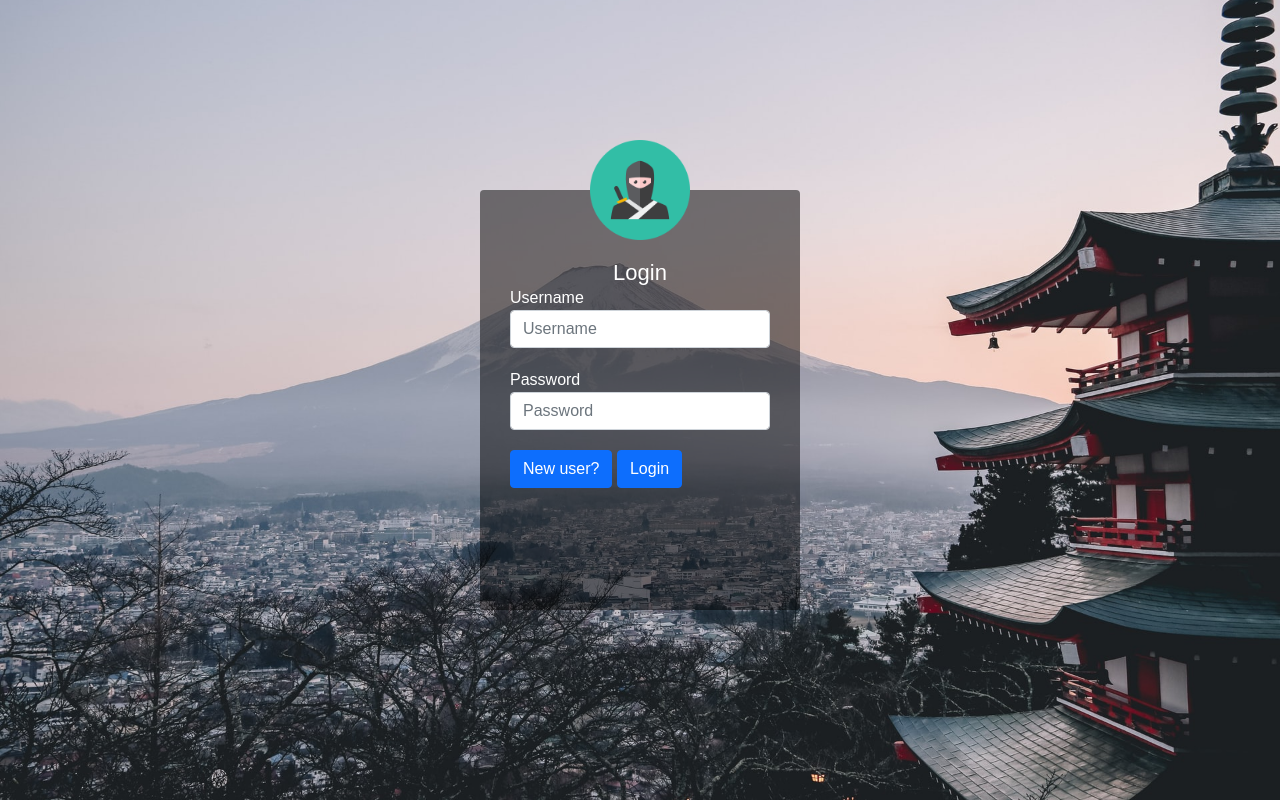
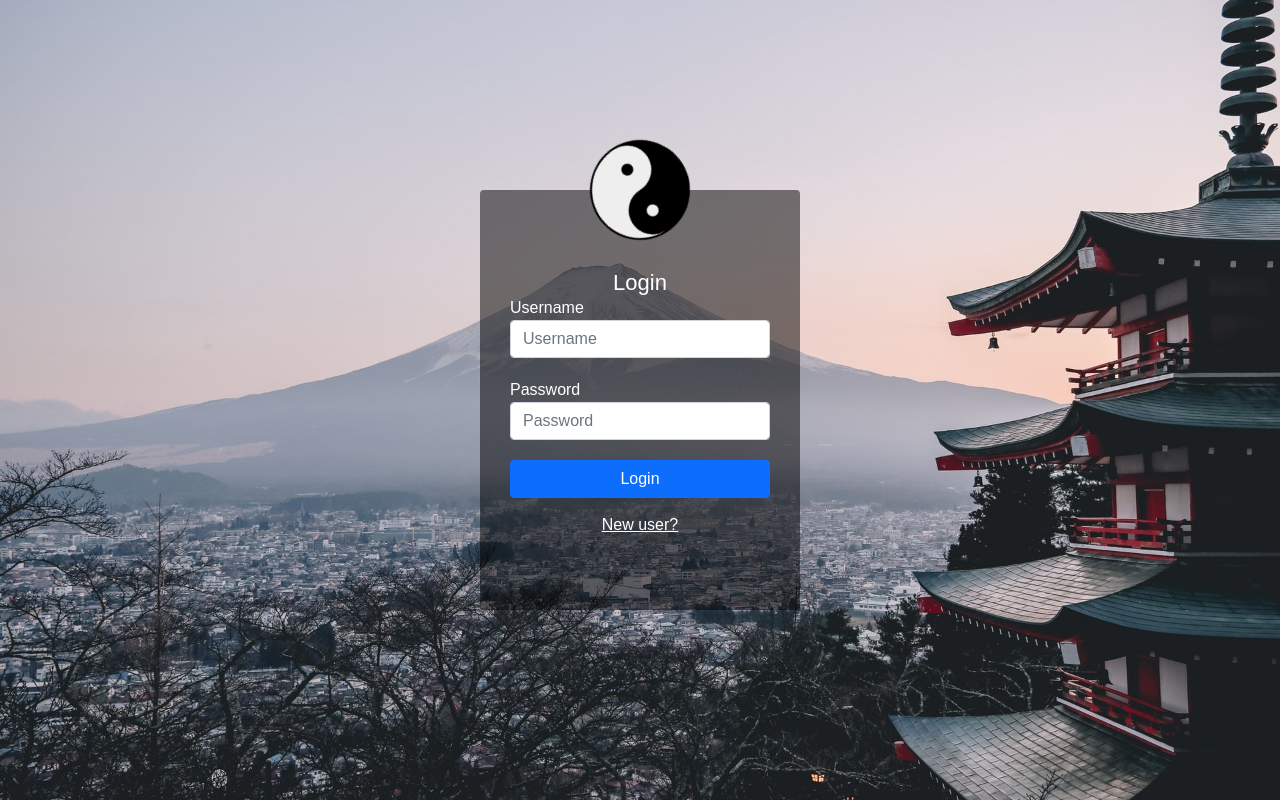
Before and after one commit to LLemmers1030/G19-COP4331, a PHP site: page / in a window 1280 px wide. Run offline with PHP 8.4, Linux system fonts and the light colour scheme; some libraries are stand-ins or nearby versions.

Commit message:
Add files via upload
Correct upload that actually replaces the avatar with the ying-yang logo, and got rid of redundancies

```diff
--- a/new_ninja/index.html
+++ b/new_ninja/index.html
@@ -8,9 +8,18 @@
 	<link rel="icon" href="ninja.png">
 </head>
 
+
 <body>
+
 	<div class="loginbox rounded">
-		<img src="avatar.png" class="avatar">
+		<!-- <img src="avatar.png" class="avatar"> -->
+
+
+		<!--Yin Yang Logo-->
+		<div id="yin-yang"></div>
+
+
+
 		<h1>Login</h1>
 		<form>
 			<div class="form-group">
@@ -20,17 +29,18 @@
 			</div>
 			<div class="form-group">
 				<label for="exampleInputPassword1">Password</label>
-				<input type="password-lol" class="form-control" id="exampleInputPassword1" placeholder="Password">
+				<input type="password" class="form-control" id="exampleInputPassword1" placeholder="Password">
 			</div>
 		</form>
 
-		<div class="d-grid gap-2 d-md-block">
-			<button type="button" class="btn btn-primary" data-bs-toggle="modal" data-bs-target="#staticBackdrop">New
+		<div class="d-grid gap-2">
+			<button type="submit" class="btn btn-primary" onClick="login();">Login</button>
+			<button type="button" class="btn btn-link" data-bs-toggle="modal" data-bs-target="#staticBackdrop">New
 				user?</button>
-			<button type="submit" class="btn btn-primary" onClick = "login();">Login</button>
 		</div>
 
 	</div>
+
 
 	<!-- Modal -->
 	<div class="modal fade" id="staticBackdrop" data-bs-backdrop="static" data-bs-keyboard="false" tabindex="-1"
@@ -39,44 +49,52 @@
 
 			<div class="modal-content">
 				<img src="modalBack.jpg" class="img-fluid" alt="test">
-				<div class="modal-header">
-					<h5 class="modal-title" id="staticBackdropLabel"> Registration</h5>
-					<button type="button" class="btn-close" data-bs-dismiss="modal" aria-label="Close"></button>
+				<div class="modal-header text-center">
+					<h5 class="modal-title w-100" id="staticBackdropLabel">Registration</h5>
 				</div>
 				<div class="modal-body">
 					<div class="container">
 
-						<!--First name and last name-->
 						<form>
-							<div class="row text-black">
+							<div class="row text-black g-4">
+
+
 								<div class="form-group col-md-6">
-									<label for="first-name">First Name</label>
+									<!-- <label for="first-name">First Name</label> -->
 									<input type="text" class="form-control" placeholder="First Name">
 								</div>
 								<div class="form-group-col col-md-6">
-									<label for="last-name">Last Name</label>
+									<!-- <label for="last-name">Last Name</label> -->
 									<input type="text" class="form-control" placeholder="Last Name">
 								</div>
-								<div class="form-group-col col-md-6">
-									<label for="exampleInputEmail1" class="form-label">Email</label>
+
+
+								<div class="form-group-col col-md-6 col-md-offset-2">
+									<!-- <label for="exampleInputEmail1" class="form-label">Email</label> -->
 									<input type="email" class="form-control" id="exampleInputEmail1"
 										aria-describedby="emailHelp" placeholder="Email">
 								</div>
 								<div class="form-group-col col-md-6">
-									<label for="exampleInputPhoneNumber1" class="form-label">Phone Number</label>
+									<!-- <label for="exampleInputPhoneNumber1" class="form-label">Phone Number</label> -->
 									<input type="phone-modal" class="form-control" id="exampleInputPassword1"
 										placeholder="Phone Number">
 								</div>
+
+
 								<div class="form-group-col col-md-6">
-									<label for="exampleInputUserName1" class="form-label">Username</label>
+									<!-- <label for="exampleInputUserName1" class="form-label">Username</label> -->
 									<input type="user-modal" class="form-control" id="exampleInputEmail1"
 										aria-describedby="" placeholder="Username">
 								</div>
 								<div class="form-group-col col-md-6">
-									<label for="exampleInputPassword1" class="form-label">Password</label>
+									<!-- <label for="exampleInputPassword1" class="form-label">Password</label> -->
 									<input type="password-modal" class="form-control" id="exampleInputPassword1"
 										placeholder="Password">
 								</div>
+
+
+								<!-- Add show password in registration page -->
+								<!-- <i class="bi bi-eye"></i> -->
 							</div>
 						</form>
 					</div>
--- a/new_ninja/style.css
+++ b/new_ninja/style.css
@@ -5,6 +5,9 @@ body {
   background-size: cover;
   background-position: center;
   font-family: sans-serif;
+  /* Below is for ying yang */
+  display: flex;
+  justify-content: center;
 }
 
 .loginbox {
@@ -17,8 +20,7 @@ body {
   position: absolute;
   transform: translate(-50%, -50%);
   box-sizing: border-box;
-  padding: 70px 30px;
-  /* border-radius: 25px; */
+  padding: 80px 30px;
 }
 
 .avatar {
@@ -48,7 +50,7 @@ h1 {
 }
 
 .loginbox input[type="text"],
-input[type="password"] {
+input[type="password-diff"] {
   border: none;
   border-bottom: 1px solid #fff;
   background: transparent;
@@ -58,30 +60,90 @@ input[type="password"] {
   font-size: 16px;
 }
 
-.login {
-  border: none;
-  outline: none;
-  height: 40px;
-  width: 250px;
-  background: #ec4c4c;
-  color: #fff;
-  font-size: 18px;
-  border-radius: 20px;
+.btn-link {
+  color: #ffffff;
 }
 
-.login:hover {
-  cursor: pointer;
-  background: darkorange;
-  color: #000;
+#yin-yang {
+  width: 96px;
+  box-sizing: content-box;
+  height: 48px;
+  background: #eee;
+  border-color: black;
+  border-style: solid;
+  border-width: 2px 2px 50px 2px;
+  border-radius: 100%;
+  position: absolute;
+  top: -50px;
+  left: calc(50% - 50px);
+  animation: roll 40000s infinite;
+}
+#yin-yang:before {
+  content: "";
+  position: absolute;
+  top: 50%;
+  left: 0;
+  background: #eee;
+  border: 18px solid black;
+  border-radius: 100%;
+  width: 12px;
+  height: 12px;
+  box-sizing: content-box;
+}
+#yin-yang:after {
+  content: "";
+  position: absolute;
+  top: 50%;
+  left: 50%;
+  background: black;
+  border: 18px solid #eee;
+  border-radius: 100%;
+  width: 12px;
+  height: 12px;
+  box-sizing: content-box;
 }
 
-.loginbox a {
-  text-emphasis: none;
-  font-size: 12px;
-  line-height: 20px;
-  color: darkgray;
+/*.yinyang {
+  position: relative;
+  background: #fff;
+  height: 100px;
+  border-color: #000;
+  border-style: solid;
+  width: 100px;
+  border-width: 2px 50px 2px 2px;
+  border-radius: 50%;
+  animation: roll 40000s infinite;
 }
 
-.loginbox a:hover {
-  color: #ffc107;
+.yinyang:before {
+  content: "";
+  position: absolute;
+  top: 0;
+  left: 50%;
+  background: #fff;
+  border: 18px solid #000;
+  border-radius: 50%;
+  width: 50px;
+  height: 50px;
 }
+
+.yinyang:after {
+  content: "";
+  position: absolute;
+  top: 50%;
+  left: 50%;
+  background: #000;
+  border: 18px solid #fff;
+  border-radius: 50%;
+  width: 50px;
+  height: 50px;
+}*/
+
+@keyframes roll {
+  from {
+    transform: rotate(0deg);
+  }
+  to {
+    transform: rotate(3600000deg);
+  }
+}
```
Also changed, not shown: new_ninja/register.html (added, +26 -0 lines).
